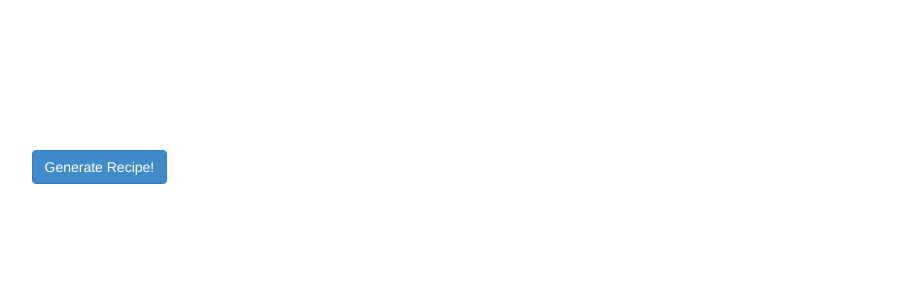
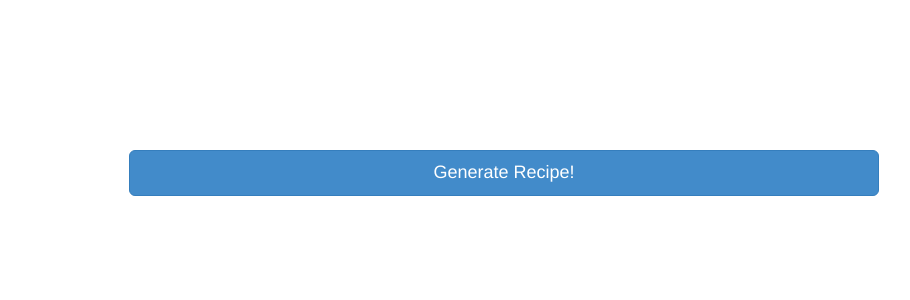
Before and after one commit to noahdayan/noahdayan.github.io, a Jekyll site: the page recipe-generator.html, which Jekyll copies as it is, in a window 1280 px wide. Shown: the top 300 px of the page, without its empty margins (136-1046 px from the left). Built offline with Jekyll 4.4.1, drawn with Linux system fonts in a browser that asks for light colours.

Commit message:
Update recipe-generator.html

```diff
--- a/recipe-generator.html
+++ b/recipe-generator.html
@@ -32,9 +32,9 @@
 
         <div class="container">
     		<div class="row">
-    			<div class="col-md-10 col-md-offset-1">
+    			<div class="col-md-8 col-md-offset-2">
 
-                    <a id="recipeButton" class="btn btn-primary" href="#" role="button">Generate Recipe!</a>
+                    <a id="recipeButton" class="btn btn-primary btn-lg btn-block" href="#" role="button">Generate Recipe!</a>
 
                     <div id="recipeName" class="text-center"></div>
 
```
